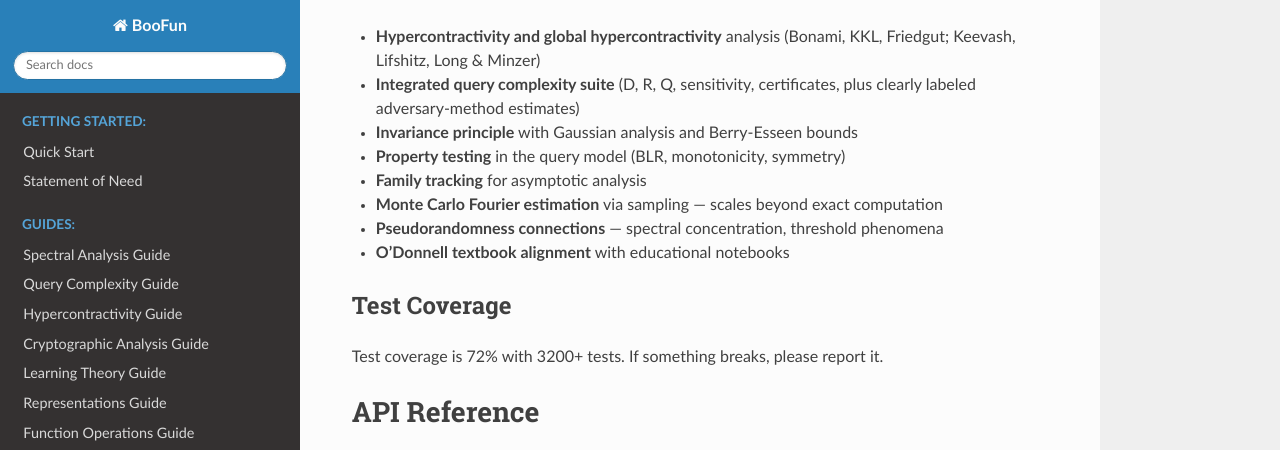
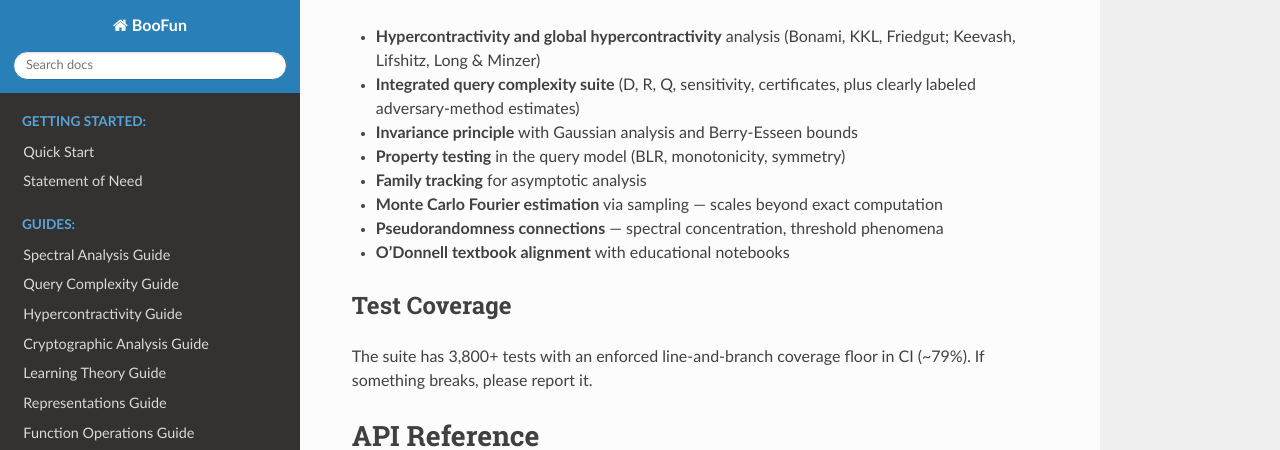
Before and after one commit to GabbyTab/boofun, a Sphinx documentation site: the page built from docs/index.rst, in a window 1280 px wide and 900 px high, scrolled down 7763 px, cut to the strip 0-450 px from the top of the window. Built offline with Sphinx 7.4.7 and the Read the Docs theme 3.1.0, drawn with Linux system fonts in a browser that asks for light colours.

Commit message:
docs: refresh stale test-count and coverage figures on landing page
index.rst still said 72% / 3200+ tests; the enforced floor is 78.5% and
the suite has 3,800+ tests, matching README and the paper draft.

```diff
--- a/docs/index.rst
+++ b/docs/index.rst
@@ -131,7 +131,8 @@ what overlapping software exists:
 Test Coverage
 -------------
 
-Test coverage is 72% with 3200+ tests. If something breaks, please report it.
+The suite has 3,800+ tests with an enforced line-and-branch coverage floor
+in CI (~79%). If something breaks, please report it.
 
 API Reference
 =============
```
